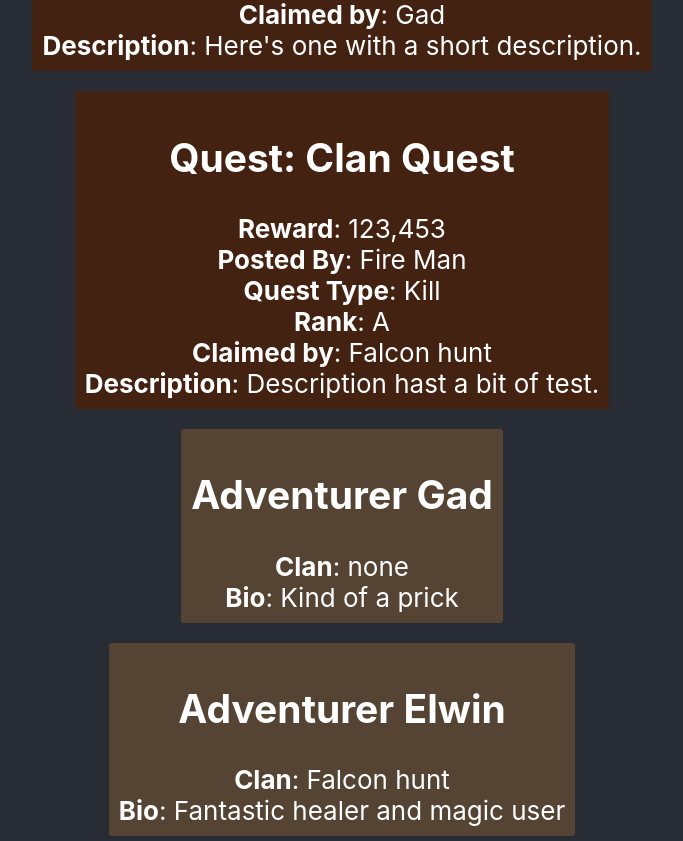
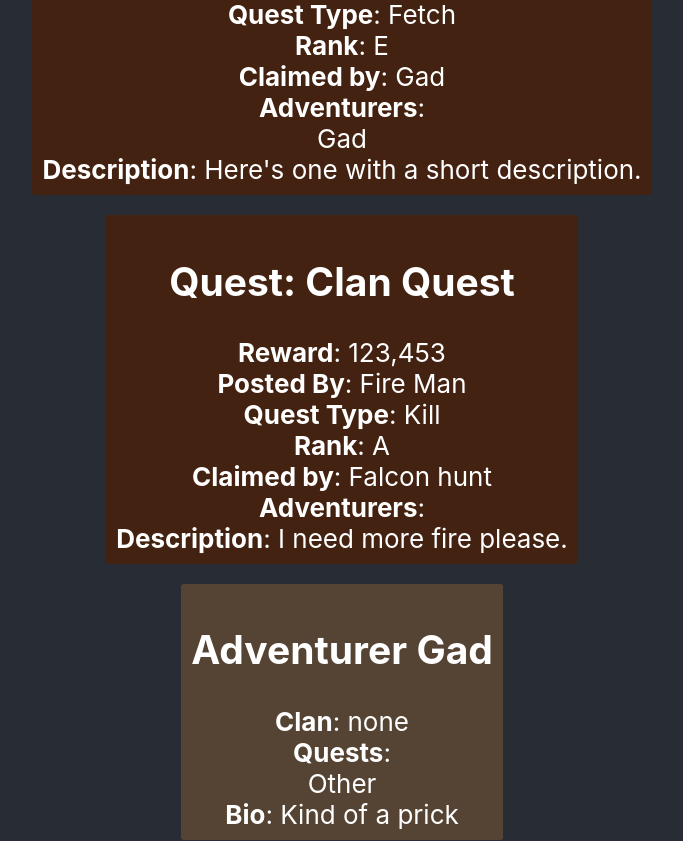
Before and after one commit to claytonweller/fantasy, a React (Create React App) app: page / in a window 1280 px wide. Shown: the part 1180-2021 px from the top of the page, without its empty margins (298-981 px from the left). Built offline with nearby package versions, Linux system fonts and the light colour scheme.

Commit message:
Add adventurerQuests
Many to Many relationship between adventurers and quests

```diff
--- a/src/components/AdventurerCard.tsx
+++ b/src/components/AdventurerCard.tsx
@@ -2,7 +2,9 @@ import { IAdventurer } from "../types/Adventurer";
 import Card from "./Card";
 
 export default function AdventurerCard ({adventurer}: {adventurer: IAdventurer}){
-  const {name, bio, clanName } = adventurer
+  const {name, bio, clanName, quests} = adventurer
+  const questTitles = quests?.map(a => <div>{a.title}</div>)
+
   return (
     <Card color = '#554433'>
       <h2>Adventurer {name}</h2>
@@ -10,6 +12,9 @@ export default function AdventurerCard ({adventurer}: {adventurer: IAdventurer})
         <b>Clan</b>: {clanName}
       </div>
       <div>
+        <b>Quests</b>: {questTitles}
+      </div>
+      <div>
         <b>Bio</b>: {bio}
       </div>
     </Card>
--- a/src/components/QuestCard.tsx
+++ b/src/components/QuestCard.tsx
@@ -3,7 +3,8 @@ import { addCommasToNumber } from "../utils/addCommasToNumber";
 import Card from "./Card";
 
 export default function QuestCard ({quest}: {quest: IQuest}){
-  const {title, reward, postedBy, questType, claimedByName, description, questRank } = quest
+  const {title, reward, postedBy, questType, claimedByName, description, questRank, adventurers } = quest
+  const adventurerNames = adventurers?.map(a => <div>{a.name}</div>)
   return (
     <Card color = '#442211'>
       <h2>Quest: {title}</h2>
@@ -23,6 +24,9 @@ export default function QuestCard ({quest}: {quest: IQuest}){
         <b>Claimed by</b>: { claimedByName}
       </div>
       <div>
+        <b>Adventurers</b>: { adventurerNames}
+      </div>
+      <div>
         <b>Description</b>: {description}
       </div>
     </Card>
--- /dev/null
+++ b/src/data/dummy/adventurerQuest.ts
@@ -0,0 +1,27 @@
+export const dummyAdventurerQuests: IDbAdventurerQuest[] = [
+  {
+    questId: '2',
+    adventurerId: '1'
+  },
+  {
+    questId: '1',
+    adventurerId: '2'
+  }
+]
+
+export const adventurerQuestsByAdventurerId = dummyAdventurerQuests.reduce((prev, aq) =>{
+  const exists = prev[aq.adventurerId]
+  if(!exists) return {...prev, [aq.adventurerId]: [aq]}
+  return {...prev, [aq.adventurerId]: [...exists, aq]}
+}, {} as {[adventurerId: string]: IDbAdventurerQuest[]})
+
+export const adventurerQuestsByQuestId = dummyAdventurerQuests.reduce((prev, aq) =>{
+  const exists = prev[aq.questId]
+  if(!exists) return {...prev, [aq.questId]: [aq]}
+  return {...prev, [aq.questId]: [...exists, aq]}
+}, {} as {[questsById: string]: IDbAdventurerQuest[]})
+
+interface IDbAdventurerQuest {
+  questId: string,
+  adventurerId: string
+}
--- a/src/data/dummy/quests.ts
+++ b/src/data/dummy/quests.ts
@@ -35,7 +35,7 @@ export const dummyQuests = [
     questType: QuestTypes.Kill,
     questRank: Ranks.A,
     postedBy: 'Fire Man',
-    description:`Description hast a bit of test.`
+    description:`I need more fire please.`
   }
 ]
 
--- a/src/data/getAdventurers.ts
+++ b/src/data/getAdventurers.ts
@@ -1,15 +1,22 @@
 import { IAdventurer } from "../types/Adventurer";
+import { adventurerQuestsByAdventurerId } from "./dummy/adventurerQuest";
 import { dummyAdventurers } from "./dummy/adventurers";
 import { clansById } from "./dummy/clans";
+import { questsById } from "./dummy/quests";
 
 export function getAdventurers ():IAdventurer[]{
   const compositeAdventurers = dummyAdventurers.map(a =>{
     const clanName = a.clanId
       ? clansById[a.clanId].name
       : 'none'
+    const adventurerQuests = adventurerQuestsByAdventurerId[a.id]
+    const quests = adventurerQuests?.map(aq => {
+      return questsById[aq.questId]
+    })
     return {
       ...a,
-      clanName
+      clanName,
+      quests
     }
   })
   return compositeAdventurers
--- a/src/data/getQuests.ts
+++ b/src/data/getQuests.ts
@@ -1,4 +1,5 @@
 import { IDbQuest, IQuest, QuestClaimType } from "../types/Quest";
+import { adventurerQuestsByQuestId } from "./dummy/adventurerQuest";
 import { adventurersById } from "./dummy/adventurers";
 import { clansById } from "./dummy/clans";
 import { dummyQuests } from "./dummy/quests";
@@ -6,9 +7,14 @@ import { dummyQuests } from "./dummy/quests";
 export function getQuests ():IQuest[]{
   const compositeQuests = dummyQuests.map(q =>{
     const claimedByName = determineClaimedByName(q)
+    const adventurerQuests = adventurerQuestsByQuestId[q.id]
+    const adventurers = adventurerQuests?.map(aq => {
+      return adventurersById[aq.adventurerId]
+    })
     return {
       ...q,
-      claimedByName
+      claimedByName,
+      adventurers
     }
 
 
--- a/src/types/Adventurer.ts
+++ b/src/types/Adventurer.ts
@@ -1,7 +1,9 @@
+import { IDbQuest } from "./Quest"
 import { Ranks } from "./Ranks"
 
 export interface IAdventurer extends IDbAdventurer{
   clanName: string
+  quests: IDbQuest[]
 }
 
 export interface IDbAdventurer {
--- a/src/types/Quest.ts
+++ b/src/types/Quest.ts
@@ -1,7 +1,9 @@
+import { IDbAdventurer } from "./Adventurer";
 import { Ranks } from "./Ranks";
 
 export interface IQuest extends IDbQuest {
   claimedByName: string
+  adventurers: IDbAdventurer[]
 }
 
 export interface IDbQuest {
```
